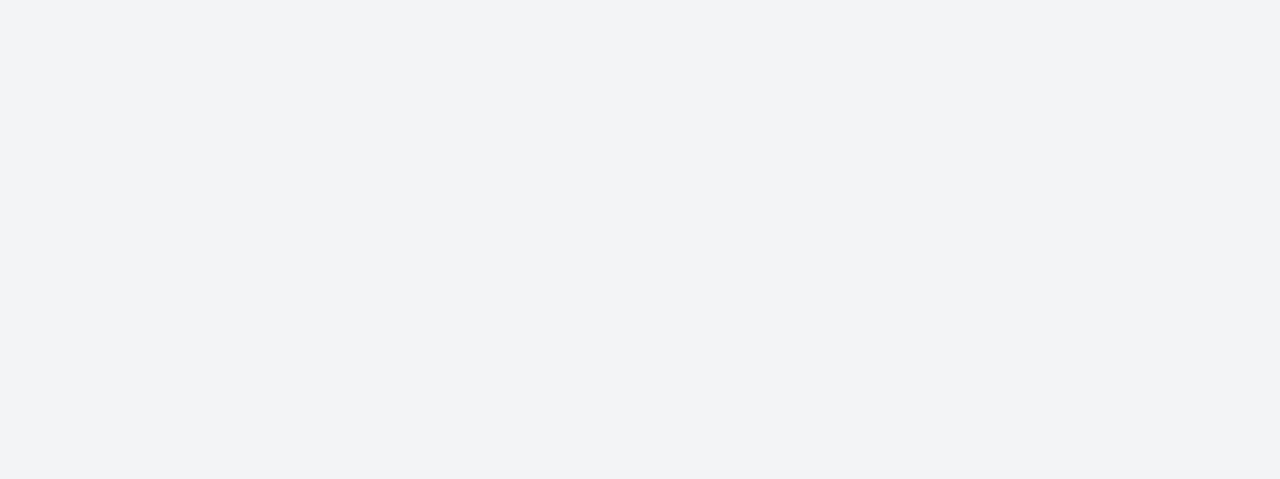
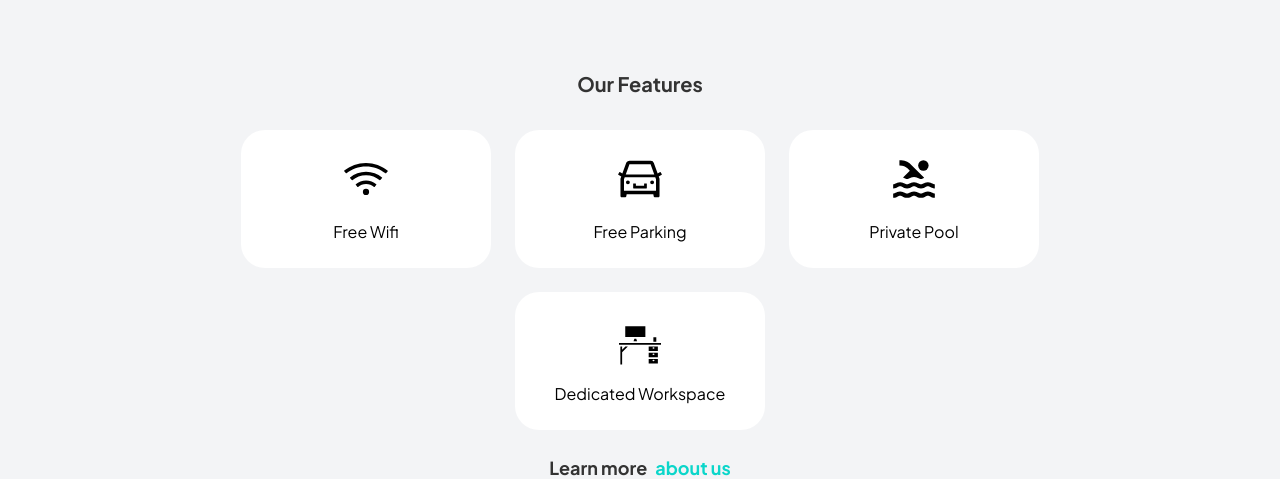
Before and after one commit to sifatulrabbi/boutique-hotel, a React (Create React App) app in the folder web/: page / in a window 1280 px wide. Shown: the part 1390-1869 px from the top of the page. Before the commit the page ends 1380 px from the top, so only its background shows below. Built offline with nearby package versions, Linux system fonts and the light colour scheme.

Commit message:
feat: add features section

```diff
--- /dev/null
+++ b/web/src/pages/HomePage/FeaturesSection/FeatureCard.jsx
@@ -0,0 +1,12 @@
+import React from 'react';
+
+const FeatureCard = ({Icon, title}) => {
+  return (
+    <div className='flex flex-col min-w-[250px] justify-center items-center bg-white rounded-3xl p-6 gap-4'>
+      <Icon className='h-[50px] w-[50px] fill-black' />
+      <span className='text-black'>{title}</span>
+    </div>
+  );
+};
+
+export default FeatureCard;
--- /dev/null
+++ b/web/src/pages/HomePage/FeaturesSection/index.jsx
@@ -0,0 +1,38 @@
+import React from 'react';
+import {v4} from 'uuid';
+import FeatureCard from './FeatureCard';
+import {AiOutlineWifi, AiOutlineCar} from 'react-icons/ai';
+import {MdOutlinePool} from 'react-icons/md';
+import {GiDesk} from 'react-icons/gi';
+import {Link} from 'react-router-dom';
+
+const features = [
+  {title: 'Free Wifi', Icon: AiOutlineWifi},
+  {title: 'Free Parking', Icon: AiOutlineCar},
+  {title: 'Private Pool', Icon: MdOutlinePool},
+  {title: 'Dedicated Workspace', Icon: GiDesk},
+];
+
+const FeaturesSection = () => {
+  return (
+    <section className='w-full flex flex-col'>
+      <h3 className='text-xl text-textPrimary font-bold text-center mb-8'>
+        Our Features
+      </h3>
+      {/* Cards */}
+      <div className='flex flex-col justify-center gap-6 items-center md:flex-row flex-wrap mb-6'>
+        {features.map((item) => (
+          <FeatureCard key={v4()} {...item} />
+        ))}
+      </div>
+      <span className='flex flex-row w-full justify-center items-center text-textPrimary font-bold text-lg'>
+        Learn more
+        <Link to='/about' className='text-primary-400 block ml-2'>
+          about us
+        </Link>
+      </span>
+    </section>
+  );
+};
+
+export default FeaturesSection;
--- a/web/src/pages/HomePage/RoomsSection/RoomCard.jsx
+++ b/web/src/pages/HomePage/RoomsSection/RoomCard.jsx
@@ -16,7 +16,7 @@ const RoomCard = ({index, title, desc, rate, type, img}) => {
 
   return (
     <div
-      className={`flex-col bg-white rounded-3xl gap-2 transition-all duration-300 lg:flex-row
+      className={`flex-col bg-white rounded-3xl gap-2 transition-all duration-300 md:flex-row
       ${index === roomIndex ? 'opacity-100 flex' : 'opacity-0 hidden'}`}
     >
       {/* image part */}
--- a/web/src/pages/HomePage/index.jsx
+++ b/web/src/pages/HomePage/index.jsx
@@ -2,6 +2,7 @@ import React from 'react';
 import PageMain from '../../components/PageMain';
 import HeroSection from './HeroSection';
 import RoomsSection from './RoomsSection';
+import FeaturesSection from './FeaturesSection';
 
 const HomePage = () => {
   return (
@@ -9,6 +10,8 @@ const HomePage = () => {
       <HeroSection />
       <div className='my-[10vh]' />
       <RoomsSection />
+      <div className='my-[10vh]' />
+      <FeaturesSection />
     </PageMain>
   );
 };
```
